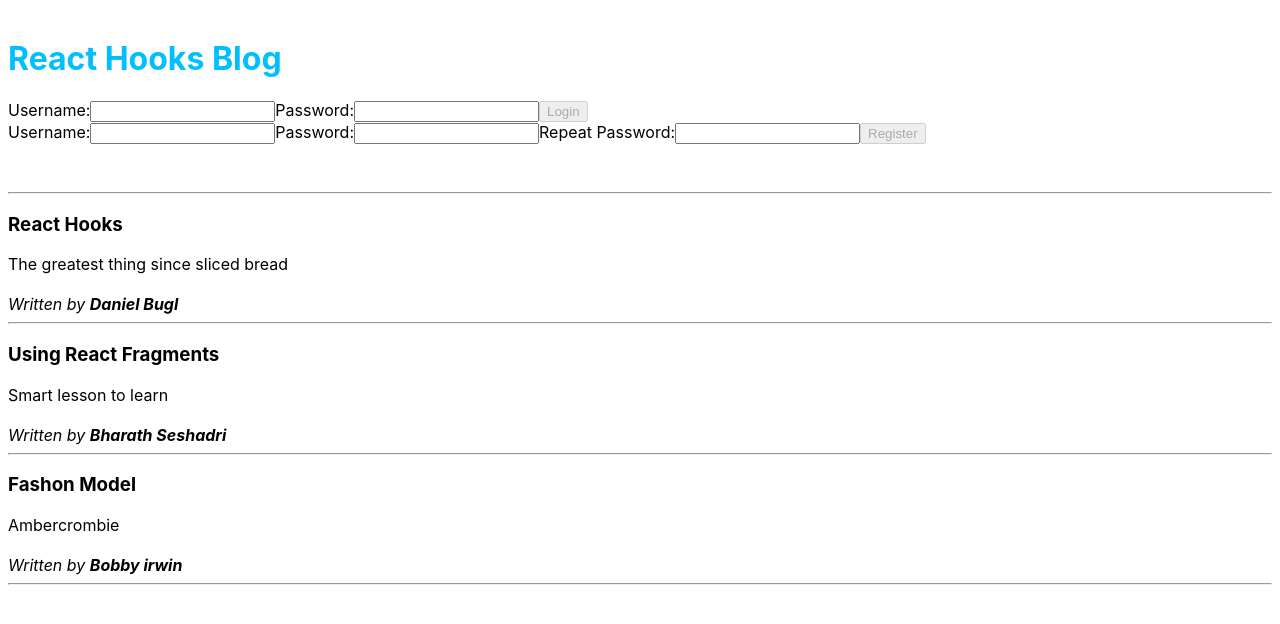
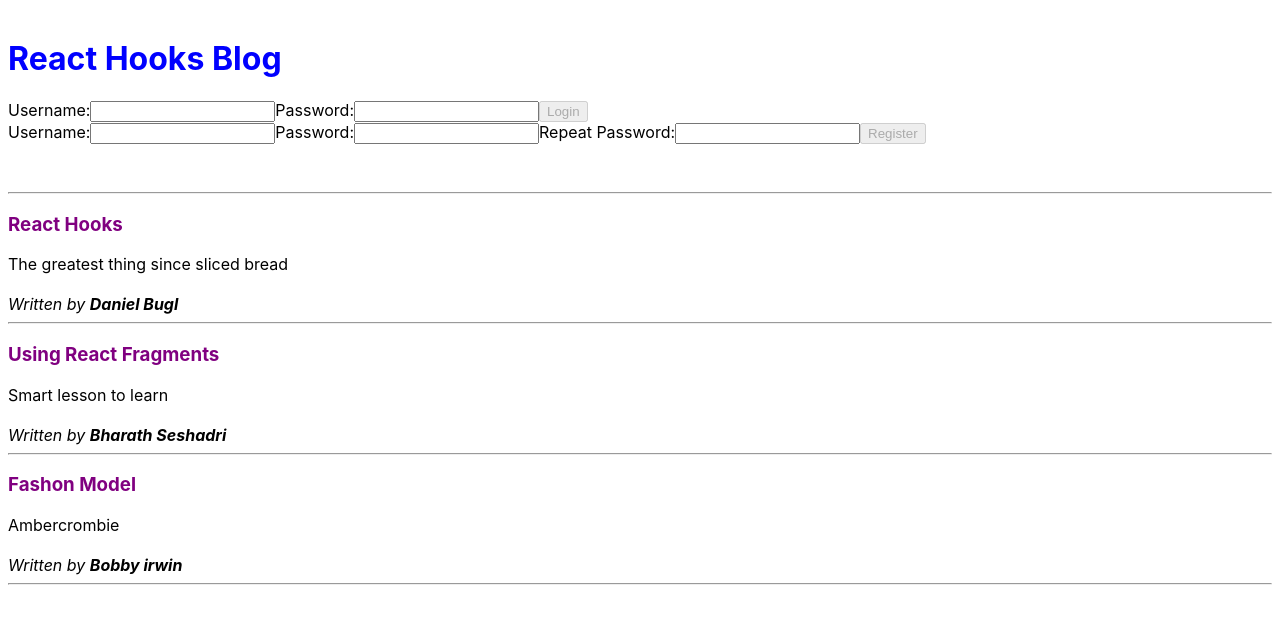
Before and after one commit to chasethesky79/react-hooks-project, a React (Create React App) app: page / in a window 1280 px wide. Shown: the top 624 px of the page. Built offline with nearby package versions, Linux system fonts and the light colour scheme.

Commit message:
react-hooks-project
Added code changes to implement context using useState and useContext APIs

```diff
--- a/src/App.js
+++ b/src/App.js
@@ -3,10 +3,11 @@ import PostList from './post/PostList.js';
 import CreatePost from './post/CreatePost';
 import UserBar from './user/UserBar';
 import './post/posts.css';
-import { useReducer, useEffect } from 'react';
+import { useReducer, useEffect, useState } from 'react';
 import { appReducer } from './app-reducer';
 import React from 'react';
 import Header from './Header';
+import { ThemeContext } from './contexts';
 
 
 const defaultPosts = [
@@ -19,12 +20,14 @@ export default function App({ header }) {
 
   const [state, dispatch] = useReducer(appReducer, { user: '', posts: defaultPosts })
   const { user, posts } = state;
+  const [theme, setTheme ] = useState({ primaryColor: 'blue', secondaryColor: 'purple'});
 
   useEffect(() => {
    document.title = user ? `${user} - ${header}` : `${header}`
   }, [user]);
 
   return (
+    <ThemeContext.Provider value={theme}>
     <div className="posts-container">
       <Header text={header}/>
       <UserBar user={user} dispatch={dispatch}/>
@@ -34,5 +37,6 @@ export default function App({ header }) {
     <hr/>
     <PostList posts={posts}/>
     </div>
+    </ThemeContext.Provider>
   )
 }
--- a/src/post/Post.js
+++ b/src/post/Post.js
@@ -1,9 +1,11 @@
-import React from 'react';
+import React, { useCallback, useContext } from 'react';
+import { ThemeContext } from '../contexts';
 
 export default function Post({ title, content, author }){
+    const { secondaryColor } = useContext(ThemeContext)
     return (
         <div>
-            <h3>{title}</h3>
+            <h3 style={{color: secondaryColor}}>{title}</h3>
             <div>{content}</div>
             <br/>
             <i>Written by <b>{author}</b></i>
```
Also changed, not shown: 1 other file (tests, documents, lock files or other folders).
